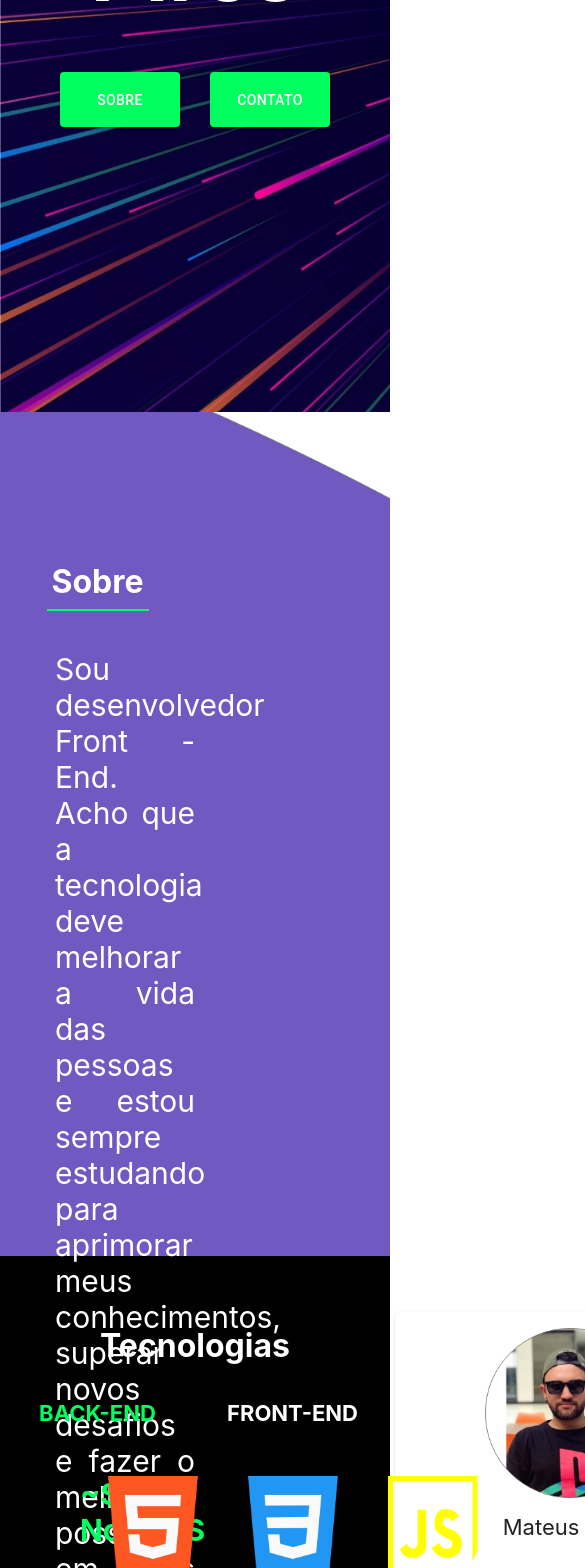
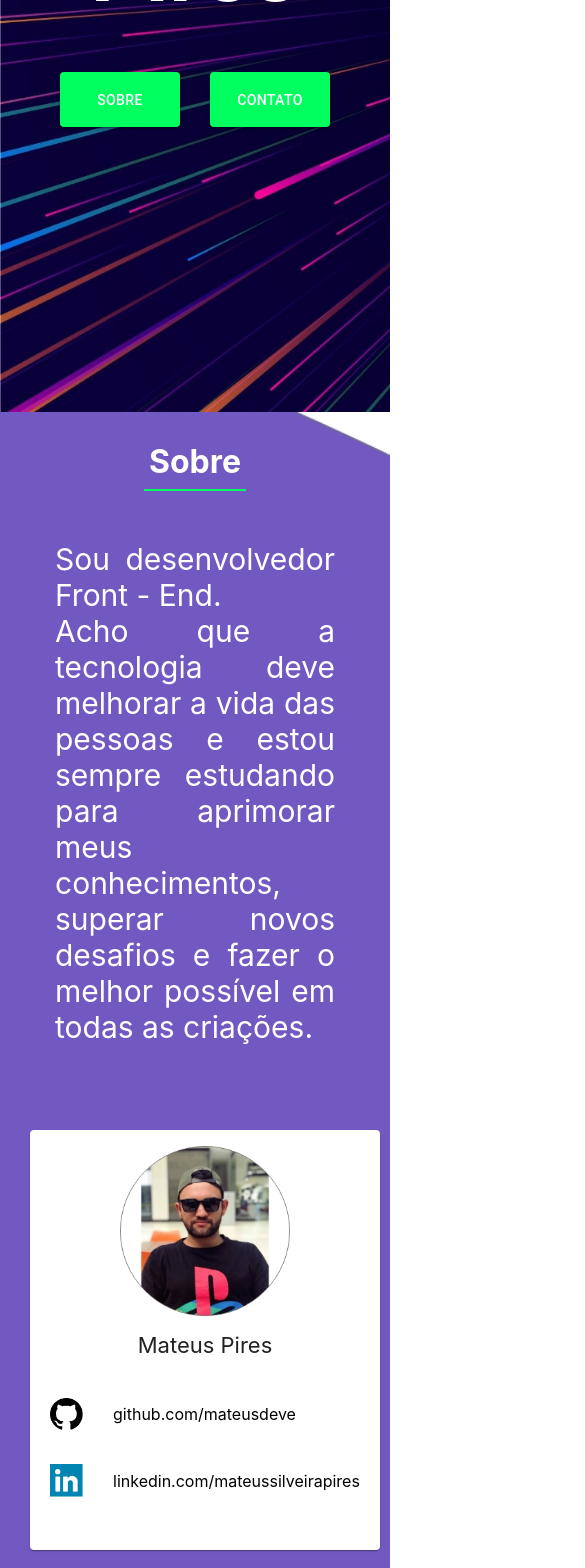
Before and after one commit to mateusdeve/portifolio, a React (Create React App) app: page / in a window 390 px wide. Shown: the part 432-2000 px from the top of the page, 585 px wide, since content can reach past the window. Built offline with nearby package versions, Linux system fonts and the light colour scheme.

Commit message:
Porifolio finalizado

```diff
--- a/src/pages/Home/index.js
+++ b/src/pages/Home/index.js
@@ -41,8 +41,8 @@ const Home = () => {
                 </div>
             </div>
             <div className="secao2">
-                <Grid item xs={6} className="inline">
-                    <div style={{height: 150}}></div>
+                <Grid item xs={12} sm={6} className="inline">
+                    <div className="solt"></div>
                     <div className="sobre">
                         <h1 style={{margin:0}}>Sobre</h1>
                         <hr/>
@@ -55,7 +55,7 @@ const Home = () => {
                         </p>
                     </div>
                 </Grid>
-                <Grid item xs={6} className="inline">
+                <Grid item xs={12} sm={6} className="inline">
                     <div className="cardContainer">
                         <Card className="card">
                             <CardContent className="contentCard">
@@ -74,6 +74,7 @@ const Home = () => {
                                 </div>
                         </Card>
                     </div>
+                    <div className="cardSolt"></div>
 
                 </Grid>
             </div>
@@ -82,7 +83,7 @@ const Home = () => {
                     <h1>Tecnologias</h1>
                 </div>
                 <Grid container>
-                    <Grid item xs={6}>
+                    <Grid item xs={12} sm={6}>
                         <div className="back">
                             <h1>BACK-END</h1>
                             <div className="groupBack">
@@ -96,7 +97,7 @@ const Home = () => {
                             </div>
                         </div>
                     </Grid>
-                    <Grid item xs={6}>
+                    <Grid item item xs={12} sm={6}>
                         <div className="front">
                             <h1>FRONT-END</h1>
                             <div className="groupFront">
@@ -117,18 +118,20 @@ const Home = () => {
                     <h1>Comentarios</h1>
                 </div>
                 <Grid container>
-                    <Grid item xs={6}>
-                    <form style={{marginTop:90}}>
+                    <Grid item xs={12} sm={6}>
+                    <form className="form" style={{marginTop:90}}>
                         <Grid container>
-                            <Grid item xs={2}></Grid>
+                            <Grid item xs={1}></Grid>
                         <Grid item xs={4}>
                             <TextField id="standard-basic" label="Nome" />
                         </Grid>
-                        <Grid item xs={6}>
+                        <Grid  className="spaceText" item xs={1} sm={0}></Grid>
+                        <Grid item xs={4}>
                             <TextField id="standard-basic" label="Titulo" />
                         </Grid>
-                        <Grid item xs={2}></Grid>
-                        <Grid item xs={10} style={{marginTop: 50}}>
+                        <Grid item xs={2} sm={3}></Grid>
+                        <Grid item xs={1}></Grid>
+                        <Grid item xs={11} sm={10} style={{marginTop: 50}}>
                             <TextField
                                 id="standard-multiline-static"
                                 label="Comentario"
@@ -138,16 +141,16 @@ const Home = () => {
                                 />
                         </Grid>
 
-                        <Grid item xs={2}></Grid>
+                        <Grid className="d-none" item xs={1}></Grid>
+                        <Grid item xs={1}></Grid>
                         <Grid item xs={10}>
-                            <Button className="button" style={{marginTop:50}} variant="contained">ENVIAR</Button>
+                            <Button className="button buttonComent" style={{marginTop:50}} variant="contained">ENVIAR</Button>
                         </Grid>
                         </Grid>
                     </form>
                     </Grid>
-                    <Grid item xs={6}>
+                    <Grid item xs={6} className="imgComentario">
                         <Grid container>
-
                         <Grid item xs={3}></Grid>
                         <Grid item xs={7}>
                             <div>
@@ -167,7 +170,7 @@ const Home = () => {
                     justify="center"
                     alignItems="center">
                     <Grid item xs={12} style={{height: 100}}></Grid>
-                    <Grid item xs={3}>
+                    <Grid item xs={10} sm={3} >
                         <Card>
                             <p style={{textAlign: 'center'}}><strong>Lucas </strong>Comentou:</p>
                             <CardContent className="cardContent">
@@ -175,7 +178,7 @@ const Home = () => {
                             </CardContent>
                         </Card>
                     </Grid>
-                    <Grid item xs={3} style={{marginLeft: 25, marginRight: 25}}>
+                    <Grid  className="mtCard" item xs={10} sm={3} style={{marginLeft: 25, marginRight: 25}}>
                         <Card>
                             <p style={{textAlign: 'center'}}><strong>Gustavo </strong>Comentou:</p>
                             <CardContent className="cardContent">
@@ -183,7 +186,7 @@ const Home = () => {
                             </CardContent>
                         </Card>
                     </Grid>
-                    <Grid item xs={3}>
+                    <Grid className="mtCard" item xs={10} sm={3}>
                         <Card>
                             <p style={{textAlign: 'center'}}><strong>João </strong>Comentou</p>
                             <CardContent className="cardContent">
@@ -200,7 +203,7 @@ const Home = () => {
                     direction="row"
                     justify="center"
                     alignItems="center">
-                        <Grid item xs={4} style={{textAlign: 'center'}}>
+                        <Grid item xs={6} style={{textAlign: 'center'}}>
                             <a href="">
                                 <img src={githubIcon} alt="" className="iconGit" />
                             </a>
--- a/src/pages/Home/styles.css
+++ b/src/pages/Home/styles.css
@@ -271,6 +271,14 @@ hr {
     width: 25px;
 }
 
+.solt {
+    height: 150px;
+}
+
+.spaceText {
+    display: none;
+}
+
 @media(max-width: 600px) {
     .centralizar-nome  {
         text-align: center;
@@ -288,4 +296,81 @@ hr {
         align-items: center;
         margin-top: 50px;
     }
+
+    .inline {
+        display: block;
+    }
+    .secao2 {
+        height: 100%;
+    }
+
+    .secao3 {
+        height: 100%;
+    }
+
+    .secao4 {
+        height: 100%;
+    }
+
+    .secao5 {
+        margin-top: -20px;
+        height: 100%;
+    }
+
+    .card {
+        margin-left: 30px;
+        width: 350px;
+        height: 420px;
+        margin-bottom: 0px;
+    }
+
+    .corpoSobre {
+        padding: 55px;
+        padding-top: 10px;
+    }
+
+    .front .groupFront img {
+        width: 60px;
+    }
+
+    .front .groupFront .width {
+        width: 70px;
+        margin-bottom: 50px;
+    }
+
+    .solt {
+        height: 30px;
+    }
+
+    .cardSolt {
+        height: 40px;
+    }
+
+    .imgComentario {
+        display: none;
+    }
+
+     .buttonComent {
+         margin-bottom: 30px !important;
+     }
+
+     .spaceText {
+        display: block;
+    }
+
+    .mtCard {
+        margin-top: 30px !important;
+    }
+
+    .footer {
+        margin-top: 40px;
+    }
+
+    .d-none {
+        display: none;
+    }
+
+    .form {
+        margin-left: 30px;
+    }
 }
```
